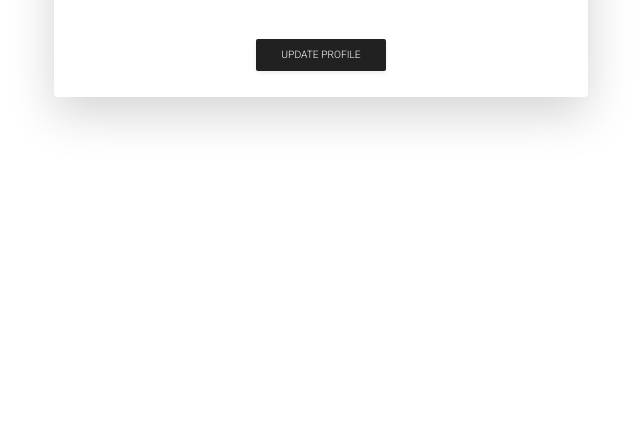
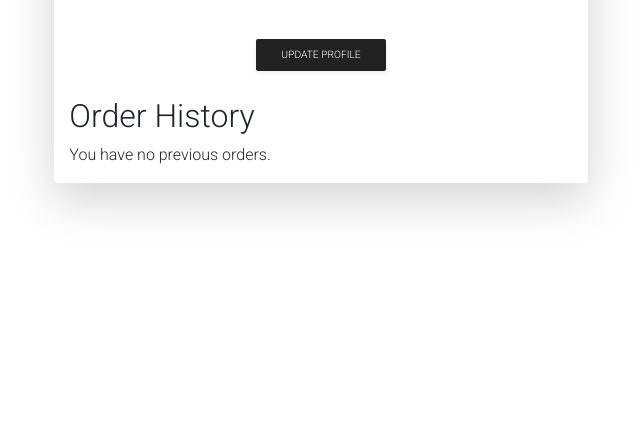
Before and after one commit to jjsemaan/nadas-cuisine, a Django app: page /profile/ in a window 1280 px wide. Shown: the part 311-734 px from the top of the page, without its empty margins (319-959 px from the left). Run offline with Django 4.2, Linux system fonts and the light colour scheme; the visitor is signed in with stand-in values (Sample User, id 1); data that the repository does not hold is empty; some libraries are stand-ins or nearby versions.

Commit message:
Add order history to Profile

```diff
--- a/customer/templates/customer/profile.html
+++ b/customer/templates/customer/profile.html
@@ -17,7 +17,31 @@
         <p><span class="font-weight-bold">Last Login:</span> {{ user.last_login }}</p>
         <a href="{% url 'profile_update' %}" class="btn btn-sm btn-dark shadow-sm">Update Profile</a>
       </div>
+      <div>
+        <h2>Order History</h2>
+        {% if orders %}
+        <ul>
+          {% for order in orders %}
+          <li>
+            Order ID: {{ order.id }} <br>
+            Total Price: {{ order.price }} <br>
+            Delivery Date: {{ order.delivery_date }} <br>
+            Items:
+            <ul>
+              {% for item in order.items.all %}
+              <li>{{ item.name }} - ${{ item.price }}</li>
+              {% endfor %}
+            </ul>
+          </li>
+          {% endfor %}
+        </ul>
+        {% else %}
+        <p>You have no previous orders.</p>
+        {% endif %}
+      </div>
     </div>
   </div>
 </div>
+
+
 {% endblock content %}
--- a/customer/views.py
+++ b/customer/views.py
@@ -113,6 +113,11 @@ class ProfileView(LoginRequiredMixin, TemplateView):
     """
     template_name = "customer/profile.html"
 
+    def get_context_data(self, **kwargs):
+        context = super().get_context_data(**kwargs)
+        context['orders'] = OrderModel.objects.filter(user_id=self.request.user.id)
+        return context
+
 
 class ProfileUpdateView(LoginRequiredMixin, TemplateView):
     """
```
